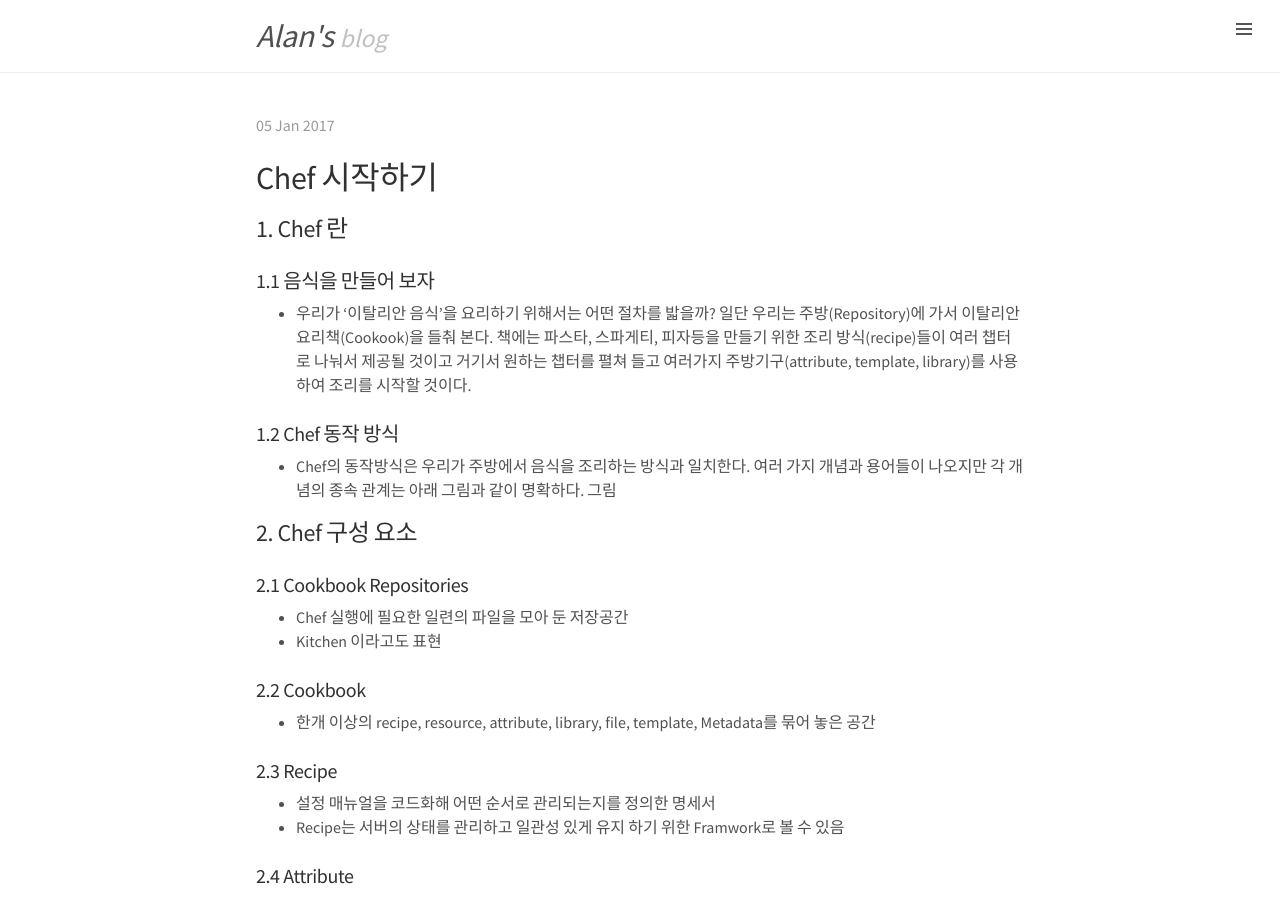
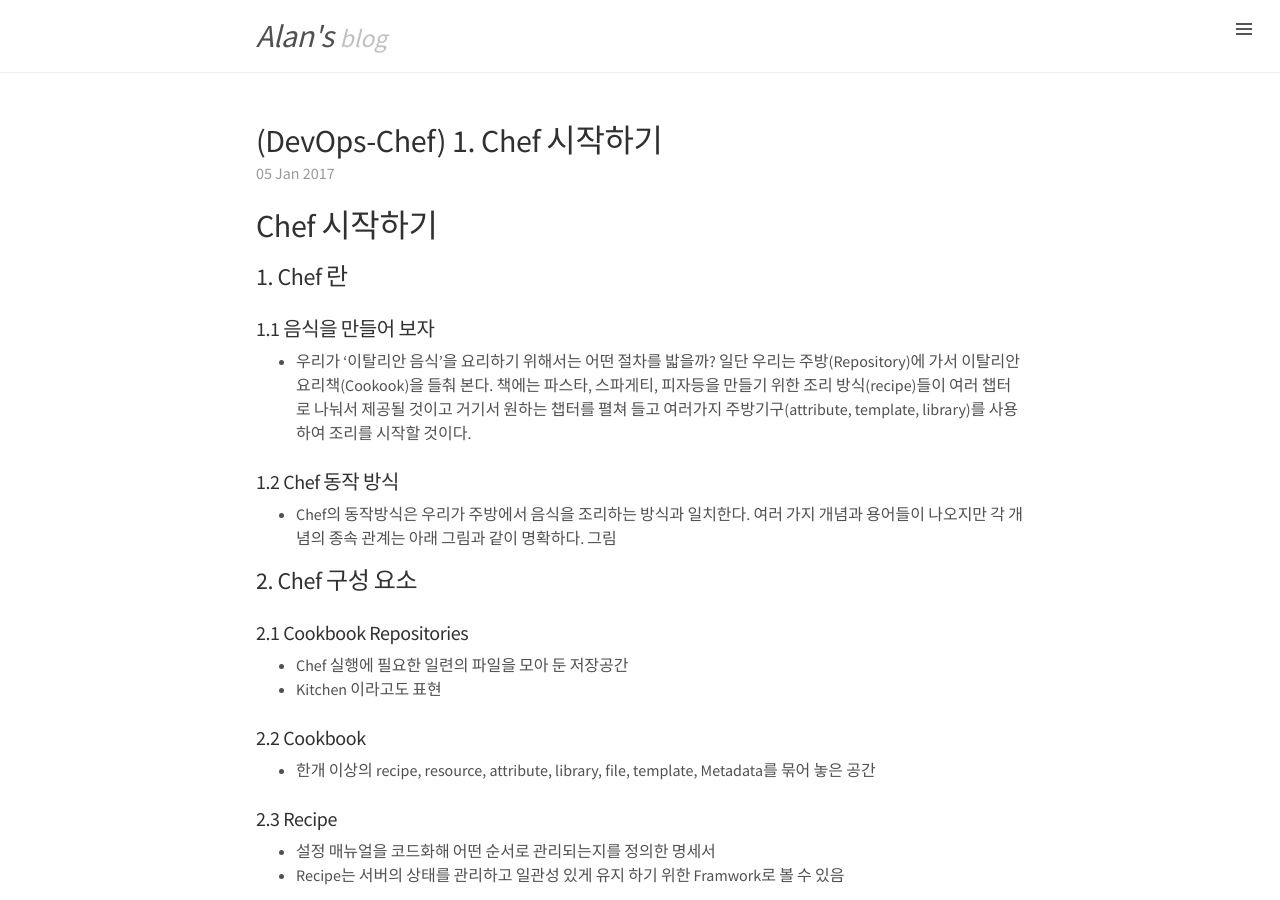
Before and after one commit to AlanSSKim/alansskim.github.io, a Jekyll site: the page built from _posts/DevOps/Chef/2017-01-05-chef01.md, in a window 1280 px wide and 900 px high. Built offline with Jekyll 4.4.1, drawn with Linux system fonts in a browser that asks for light colours; our own code applies the rules of GitHub Pages for plain Markdown files; Markdown is read by kramdown in place of the engine named in the settings; comment, search, counter and statistics services are not loaded.

Commit message:
Update 2017-01-05-chef01.md

```diff
--- a/_posts/DevOps/Chef/2017-01-05-chef01.md
+++ b/_posts/DevOps/Chef/2017-01-05-chef01.md
@@ -1,6 +1,6 @@
 ---
 layout: post
-title: [DevOps-Chef] 1. Chef 시작하기
+title: (DevOps-Chef) 1. Chef 시작하기
 category: Chef
 tags: [DevOps, Chef]
 comments: true
```
